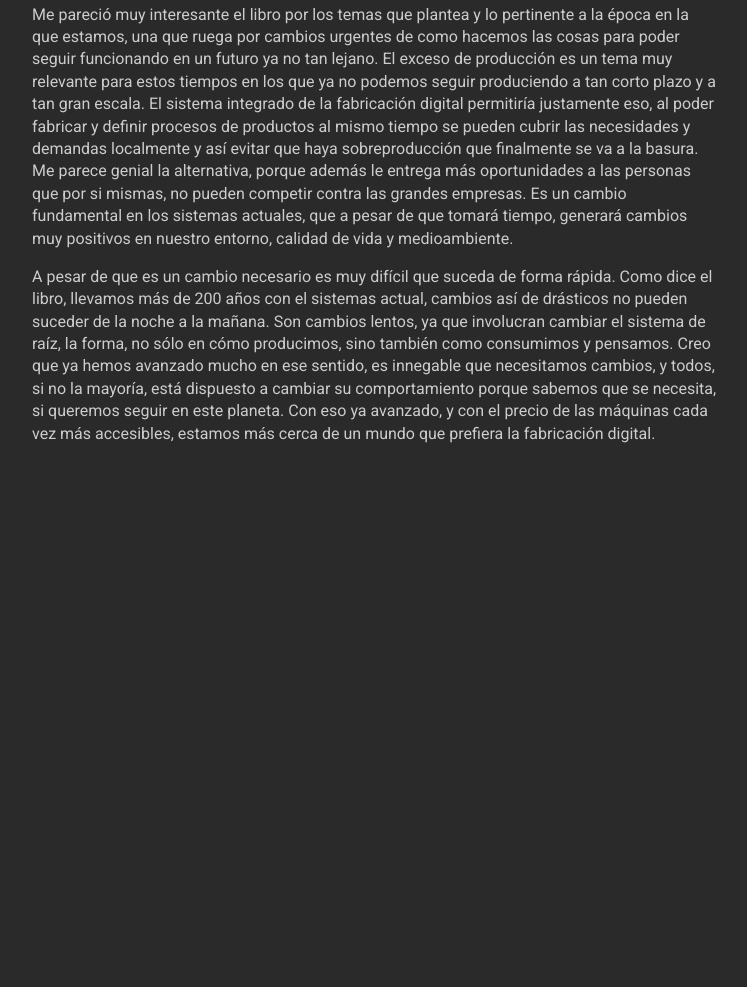
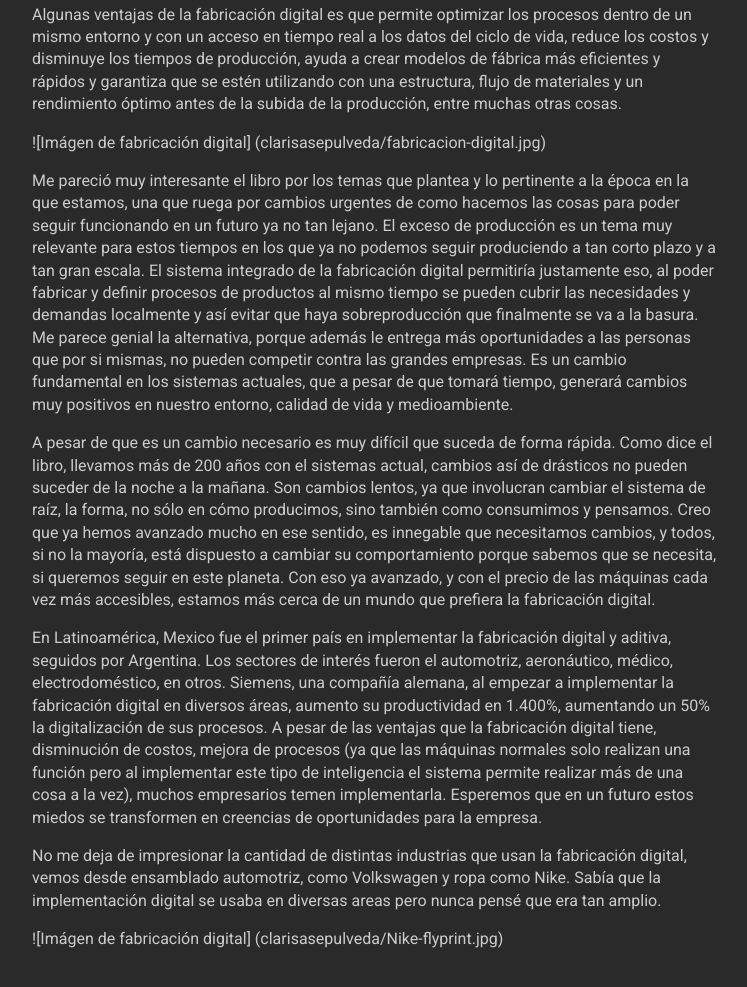
Before and after one commit to clarisasepulveda/clarisasepulveda.github.io, a plain HTML site: page docs/post-1/index.html in a window 1280 px wide. Shown: the part 277-1264 px from the top of the page, without its empty margins (383-1130 px from the left). Before the commit the page ends 800 px from the top, so only its background shows below. Drawn offline with Linux system fonts and the light colour scheme.

Commit message:
Actualización pst1 bien

```diff
--- a/docs/post-1/index.html
+++ b/docs/post-1/index.html
@@ -112,8 +112,14 @@
 <h1 class="title">Post 1</h1>
 <div class="content ">
   <h1 id="design-remix-share-repeat">Design Remix Share Repeat</h1>
+<p>Algunas ventajas de la fabricación digital es que permite optimizar los procesos dentro de un mismo entorno y con un acceso en tiempo real a los datos del ciclo de vida, reduce los costos y disminuye los tiempos de producción, ayuda a crear modelos de fábrica más eficientes y rápidos y garantiza que se estén utilizando con una estructura, flujo de materiales y un rendimiento óptimo antes de la subida de la producción, entre muchas otras cosas.</p>
+<p>![Imágen de fabricación digital] (clarisasepulveda/fabricacion-digital.jpg)</p>
 <p>Me pareció muy interesante el libro por los temas que plantea y lo pertinente a la época en la que estamos, una que ruega por cambios urgentes de como hacemos las cosas para poder seguir funcionando en un futuro ya no tan lejano. El exceso de producción es un tema muy relevante para estos tiempos en los que ya no podemos seguir produciendo a tan corto plazo y a tan gran escala. El sistema integrado de la fabricación digital permitiría justamente eso, al poder fabricar y definir procesos de productos al mismo tiempo se pueden cubrir las necesidades y demandas localmente y así evitar que haya sobreproducción que finalmente se va a la basura. Me parece genial la alternativa, porque además le entrega más oportunidades a las personas que por si mismas, no pueden competir contra las grandes empresas. Es un cambio fundamental en los sistemas actuales, que a pesar de que tomará tiempo, generará cambios muy positivos en nuestro entorno, calidad de vida y medioambiente.</p>
 <p>A pesar de que es un cambio necesario es muy difícil que suceda de forma rápida. Como dice el libro, llevamos más de 200 años con el sistemas actual, cambios así de drásticos no pueden suceder de la noche a la mañana. Son cambios lentos, ya que involucran cambiar el sistema de raíz, la forma, no sólo en cómo producimos, sino también como consumimos y pensamos. Creo que ya hemos avanzado mucho en ese sentido, es innegable que necesitamos cambios, y todos, si no la mayoría, está dispuesto a cambiar su comportamiento porque sabemos que se necesita, si queremos seguir en este planeta. Con eso ya avanzado, y con el precio de las máquinas cada vez más accesibles, estamos más cerca de un mundo que prefiera la fabricación digital.</p>
+<p>En Latinoamérica, Mexico fue el primer país en implementar la fabricación digital y aditiva, seguidos por Argentina. Los sectores de interés fueron el automotriz, aeronáutico, médico, electrodoméstico, en otros.
+Siemens, una compañía alemana, al empezar a implementar la fabricación digital en diversos áreas, aumento su productividad en 1.400%, aumentando un 50% la digitalización de sus procesos. A pesar de las ventajas que la fabricación digital tiene, disminución de costos, mejora de procesos (ya que las máquinas normales solo realizan una función pero al implementar este tipo de inteligencia el sistema permite realizar más de una cosa a la vez), muchos empresarios temen implementarla. Esperemos que en un futuro estos miedos se transformen en creencias de oportunidades para la empresa.</p>
+<p>No me deja de impresionar la cantidad de distintas industrias que usan la fabricación digital, vemos desde ensamblado automotriz, como Volkswagen y ropa como Nike. Sabía que la implementación digital se usaba en diversas areas pero nunca pensé que era tan amplio.</p>
+<p>![Imágen de fabricación digital] (clarisasepulveda/Nike-flyprint.jpg)</p>
 
 </div>
 </div>
```
Also changed, not shown: img/fabricacion.jpg (deleted), img/nike.jpg (deleted), 1 other file.
